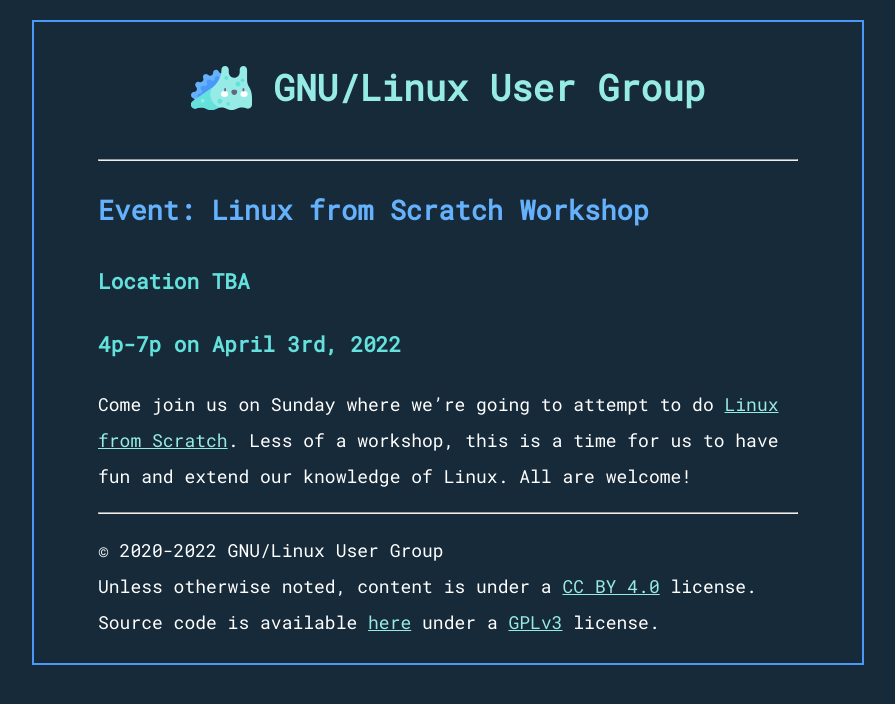
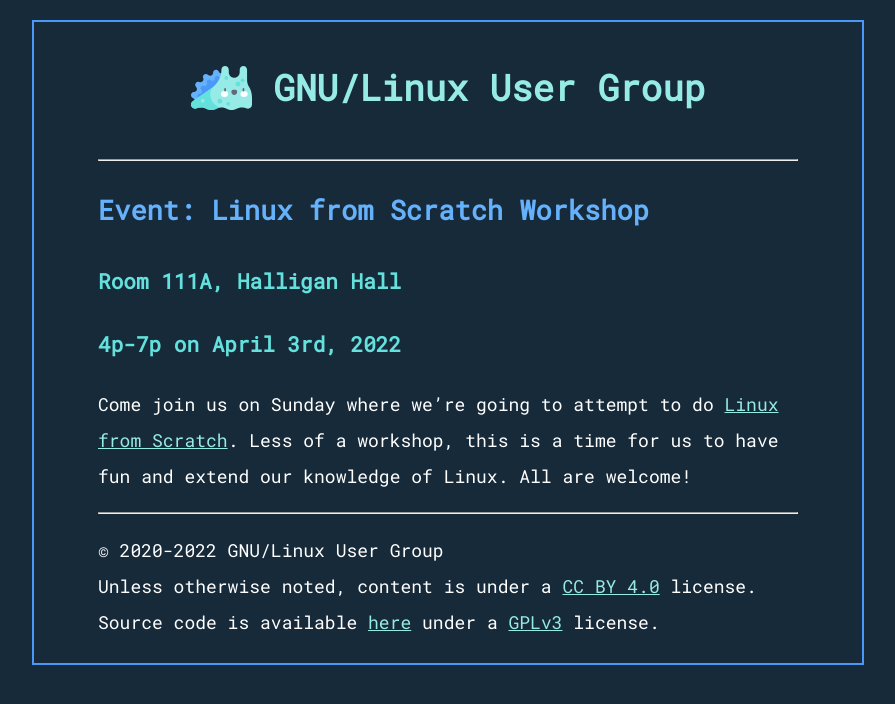
Before and after one commit to tuftsglug/website, a Jekyll site: the page built from _posts/2022-03-30-LFSWorkshop.md, in a window 1280 px wide. Shown: the top 704 px of the page, without its empty margins (192-1087 px from the left). Built offline with Jekyll 4.4.1, drawn with Linux system fonts in a browser that asks for light colours.

Commit message:
Add location for LFS workshop

```diff
--- a/_posts/2022-03-30-LFSWorkshop.md
+++ b/_posts/2022-03-30-LFSWorkshop.md
@@ -3,7 +3,7 @@ title: Linux from Scratch Workshop
 layout: event
 evdate: April 3rd, 2022
 evtime: 4p-7p
-evlocation: Location TBA
+evlocation: Room 111A, Halligan Hall
 ---
 
 Come join us on Sunday where we're going to attempt to do
```
